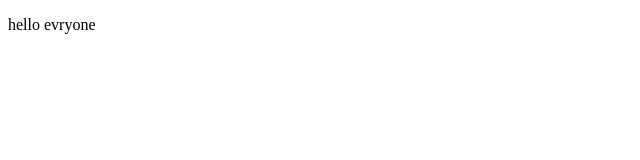
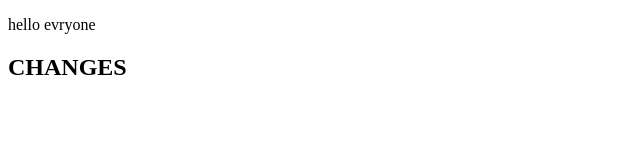
Before and after one commit to Mrdhanush/splitmate, a plain HTML site: page user.html in a window 1280 px wide. Shown: the whole page, without its empty margins (0-640 px from the left). Drawn offline with Linux system fonts and the light colour scheme.

Commit message:
featureadd

```diff
--- a/user.html
+++ b/user.html
@@ -7,5 +7,6 @@
 </head>
 <body>
     <p>hello evryone</p>
+    <h2>CHANGES</h2>
 </body>
 </html>
```
